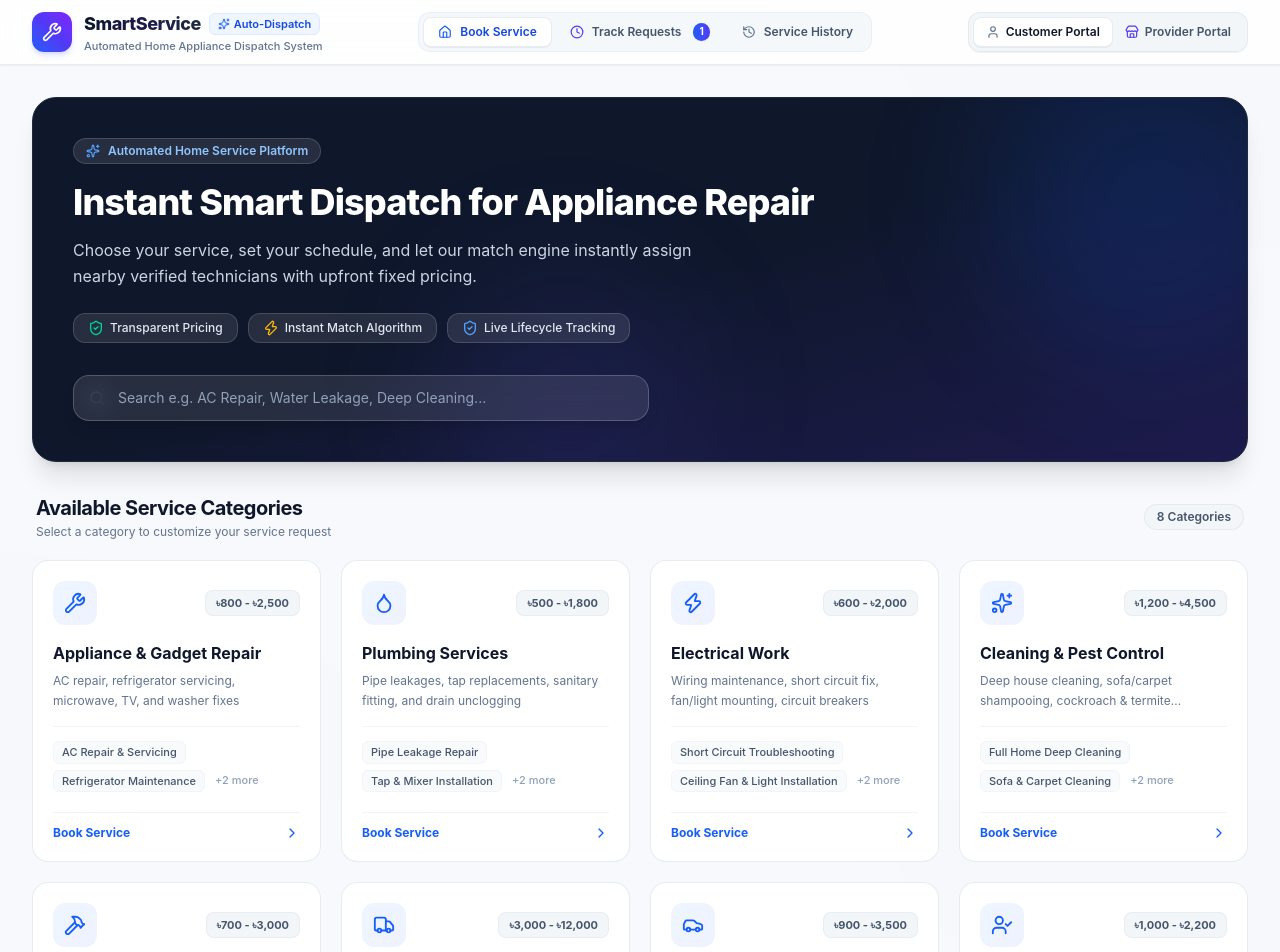
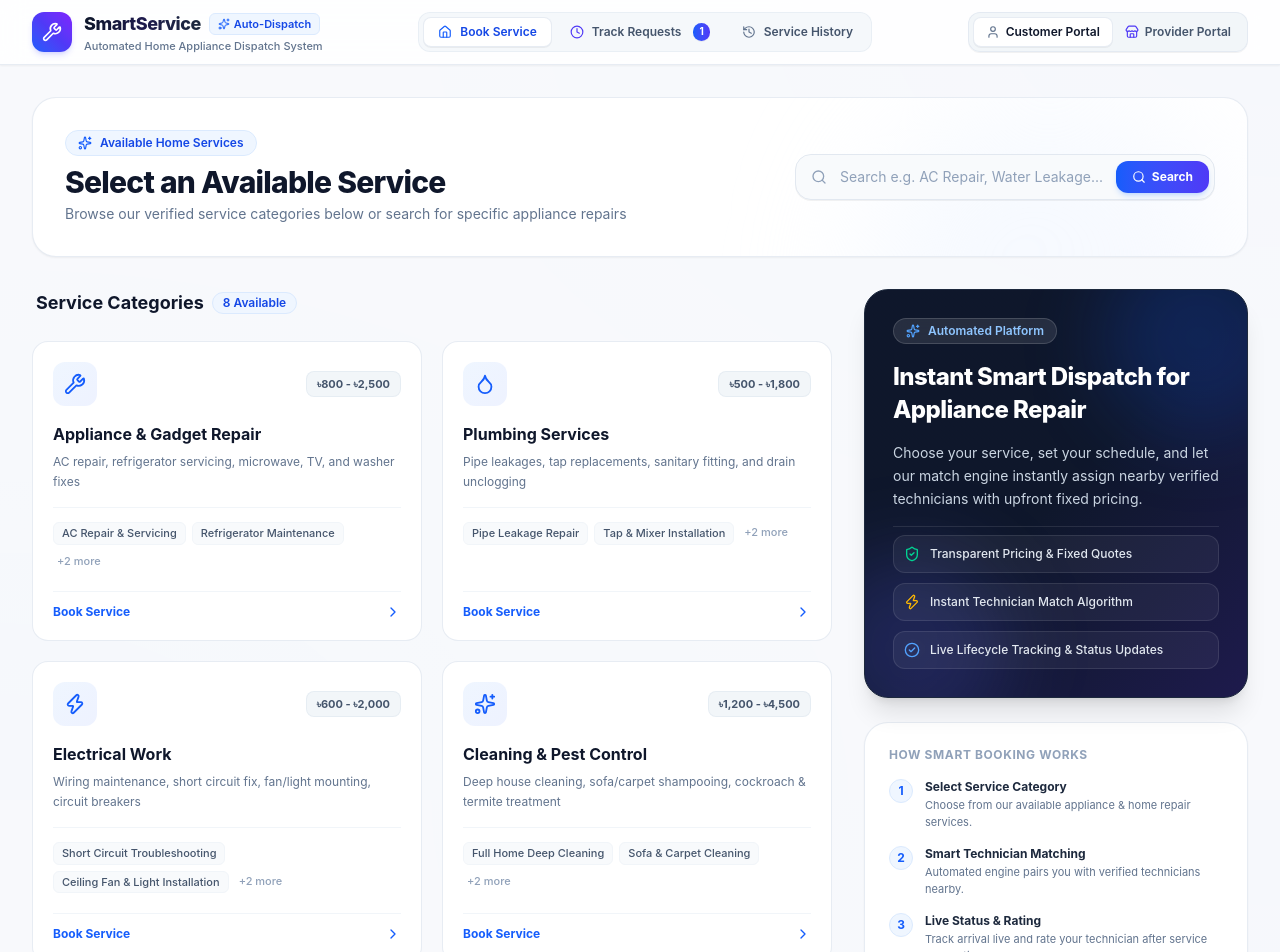
Before and after one commit to Shahriyar-Rahim/SSMS_hackathon1, a React (Vite) app in the folder frontend/: page / in a window 1280 px wide. Shown: the top 952 px of the page. Built offline with nearby package versions, Linux system fonts and the light colour scheme.

Commit message:
changed the frontend interface-p

```diff
--- a/frontend/src/components/Customer/CategoryGrid.jsx
+++ b/frontend/src/components/Customer/CategoryGrid.jsx
@@ -11,7 +11,9 @@ import {
   Search,
   ChevronRight,
   ShieldCheck,
-  ZapIcon
+  ZapIcon,
+  CheckCircle2,
+  X
 } from 'lucide-react';
 
 const ICON_MAP = {
@@ -28,6 +30,10 @@ const ICON_MAP = {
 export const CategoryGrid = ({ categories, onSelectCategory }) => {
   const [searchQuery, setSearchQuery] = useState('');
 
+  const handleSearchSubmit = (e) => {
+    e.preventDefault();
+  };
+
   const filteredCategories = categories.filter(cat =>
     cat.name.toLowerCase().includes(searchQuery.toLowerCase()) ||
     cat.description.toLowerCase().includes(searchQuery.toLowerCase()) ||
@@ -36,74 +42,93 @@ export const CategoryGrid = ({ categories, onSelectCategory }) => {
 
   return (
     <div className="space-y-8">
-      {/* Hero Banner / Quick Intro */}
-      <div className="relative bg-gradient-to-br from-slate-900 via-slate-900 to-indigo-950 text-white rounded-3xl p-7 sm:p-10 shadow-xl overflow-hidden border border-slate-800">
-        {/* Background glow effects */}
-        <div className="absolute top-0 right-0 -mr-16 -mt-16 w-80 h-80 bg-blue-600/15 rounded-full blur-3xl pointer-events-none" />
-        <div className="absolute bottom-0 left-1/3 -mb-16 w-64 h-64 bg-indigo-500/10 rounded-full blur-3xl pointer-events-none" />
+      {/* Top Header with Search Bar & Button */}
+      <div className="bg-white border border-slate-200/80 rounded-3xl p-6 sm:p-8 shadow-xs relative overflow-hidden">
+        <div className="absolute top-0 right-0 w-96 h-96 bg-gradient-to-br from-blue-50/60 to-indigo-50/40 rounded-full blur-3xl -z-0 pointer-events-none" />
 
-        <div className="relative z-10 max-w-3xl">
-          <div className="inline-flex items-center gap-2 px-3 py-1 rounded-full bg-white/10 backdrop-blur-md border border-white/15 text-blue-300 text-xs font-semibold mb-4 shadow-2xs">
-            <Sparkles className="w-3.5 h-3.5 text-blue-400" /> Automated Home Service Platform
+        <div className="relative z-10 flex flex-col md:flex-row md:items-center justify-between gap-6">
+          <div>
+            <div className="inline-flex items-center gap-2 px-3 py-1 rounded-full bg-blue-50 border border-blue-100 text-blue-700 text-xs font-semibold mb-2">
+              <Sparkles className="w-3.5 h-3.5 text-blue-600" /> Available Home Services
+            </div>
+            <h1 className="text-2xl sm:text-3xl font-extrabold text-slate-900 tracking-tight">
+              Select an Available Service
+            </h1>
+            <p className="text-sm text-slate-500 mt-1">
+              Browse our verified service categories below or search for specific appliance repairs
+            </p>
           </div>
 
-          <h1 className="text-2xl sm:text-4xl font-extrabold text-white tracking-tight leading-tight">
-            Instant Smart Dispatch for Appliance Repair
-          </h1>
-          <p className="mt-3 text-slate-300 text-sm sm:text-base leading-relaxed max-w-2xl font-normal">
-            Choose your service, set your schedule, and let our match engine instantly assign nearby verified technicians with upfront fixed pricing.
-          </p>
-
-          <div className="mt-6 flex flex-wrap gap-2.5 text-xs font-medium">
-            <span className="flex items-center gap-1.5 bg-white/10 backdrop-blur-md border border-white/15 px-3.5 py-1.5 rounded-xl text-slate-200 shadow-2xs">
-              <ShieldCheck className="w-4 h-4 text-emerald-400" /> Transparent Pricing
-            </span>
-            <span className="flex items-center gap-1.5 bg-white/10 backdrop-blur-md border border-white/15 px-3.5 py-1.5 rounded-xl text-slate-200 shadow-2xs">
-              <ZapIcon className="w-4 h-4 text-amber-400" /> Instant Match Algorithm
-            </span>
-            <span className="flex items-center gap-1.5 bg-white/10 backdrop-blur-md border border-white/15 px-3.5 py-1.5 rounded-xl text-slate-200 shadow-2xs">
-              <ShieldCheck className="w-4 h-4 text-blue-400" /> Live Lifecycle Tracking
-            </span>
-          </div>
-        </div>
-
-        {/* Search Bar */}
-        <div className="mt-8 relative max-w-xl z-10">
-          <Search className="absolute left-4 top-1/2 -translate-y-1/2 w-4 h-4 text-slate-400" />
+          {/* Search Bar with Explicit Search Button */}
+          <form onSubmit={handleSearchSubmit} className="w-full md:w-auto min-w-[300px] sm:min-w-[380px] lg:min-w-[420px]">
+            <div className="relative flex items-center">
+              <Search className="absolute left-4 w-4 h-4 text-slate-400 pointer-events-none" />
               <input
                 type="text"
                 value={searchQuery}
                 onChange={(e) => setSearchQuery(e.target.value)}
-            placeholder="Search e.g. AC Repair, Water Leakage, Deep Cleaning..."
-            className="w-full pl-11 pr-4 py-3 bg-white/10 backdrop-blur-md border border-white/20 rounded-2xl text-sm text-white placeholder:text-slate-400 focus:outline-none focus:ring-2 focus:ring-blue-400 focus:bg-white focus:text-slate-900 focus:placeholder:text-slate-400 transition-all duration-200 shadow-lg"
+                placeholder="Search e.g. AC Repair, Water Leakage..."
+                className="w-full pl-11 pr-28 py-3 bg-slate-50 border border-slate-200 rounded-2xl text-sm text-slate-900 placeholder:text-slate-400 focus:outline-none focus:ring-2 focus:ring-blue-600 focus:bg-white transition-all shadow-2xs"
               />
+              {searchQuery && (
+                <button
+                  type="button"
+                  onClick={() => setSearchQuery('')}
+                  className="absolute right-24 text-slate-400 hover:text-slate-600 p-1"
+                >
+                  <X className="w-4 h-4" />
+                </button>
+              )}
+              <button
+                type="submit"
+                className="absolute right-1.5 px-4 py-2 bg-gradient-to-r from-blue-600 to-indigo-600 hover:from-blue-700 hover:to-indigo-700 text-white font-bold text-xs rounded-xl transition-all shadow-md shadow-blue-500/20 flex items-center gap-1.5 active:scale-95"
+              >
+                <Search className="w-3.5 h-3.5" />
+                Search
+              </button>
+            </div>
+          </form>
         </div>
       </div>
 
-      {/* Category List Header */}
-      <div>
-        <div className="flex items-center justify-between mb-5 px-1">
-          <div>
-            <h2 className="text-xl font-bold text-slate-900 tracking-tight">Available Service Categories</h2>
-            <p className="text-xs text-slate-500 mt-0.5">Select a category to customize your service request</p>
-          </div>
-          <span className="text-xs font-semibold text-slate-600 bg-slate-100/90 px-3 py-1 rounded-full border border-slate-200/80">
-            {filteredCategories.length} Categories
+      {/* Main 2-Column Section: Available Services on Left (Very Top), Basic Texts on Right */}
+      <div className="grid grid-cols-1 lg:grid-cols-12 gap-8 items-start">
+
+        {/* LEFT COLUMN: Available Services Grid (Very Top) */}
+        <div className="lg:col-span-8 space-y-6">
+          <div className="flex items-center justify-between px-1">
+            <h2 className="text-lg font-bold text-slate-900 flex items-center gap-2">
+              <span>Service Categories</span>
+              <span className="text-xs font-semibold text-blue-700 bg-blue-50 border border-blue-100 px-2.5 py-0.5 rounded-full">
+                {filteredCategories.length} Available
               </span>
+            </h2>
+            {searchQuery && (
+              <button
+                onClick={() => setSearchQuery('')}
+                className="text-xs font-semibold text-slate-500 hover:text-blue-600 underline"
+              >
+                Show all categories
+              </button>
+            )}
           </div>
 
           {filteredCategories.length === 0 ? (
-          <div className="p-12 text-center bg-white border border-slate-200/80 rounded-2xl shadow-xs">
-            <p className="text-slate-600 font-medium text-sm">No service categories found for "{searchQuery}"</p>
+            <div className="p-12 text-center bg-white border border-slate-200/80 rounded-3xl shadow-xs space-y-3">
+              <div className="w-12 h-12 rounded-full bg-slate-100 text-slate-400 flex items-center justify-center mx-auto">
+                <Search className="w-6 h-6" />
+              </div>
+              <p className="text-slate-700 font-bold text-base">No services found for "{searchQuery}"</p>
+              <p className="text-slate-500 text-xs">Try searching for AC, Plumbing, Electrical, or Appliance Repair</p>
               <button
                 onClick={() => setSearchQuery('')}
-              className="mt-3 px-4 py-1.5 rounded-xl text-xs font-bold text-blue-600 bg-blue-50 border border-blue-100 hover:bg-blue-100 transition-colors"
+                className="mt-2 px-4 py-2 rounded-xl text-xs font-bold text-blue-600 bg-blue-50 border border-blue-100 hover:bg-blue-100 transition-colors"
               >
-              Clear Search Query
+                Clear Search Filter
               </button>
             </div>
           ) : (
-          <div className="grid grid-cols-1 sm:grid-cols-2 lg:grid-cols-4 gap-5">
+            <div className="grid grid-cols-1 sm:grid-cols-2 gap-5">
               {filteredCategories.map((category) => {
                 const IconComponent = ICON_MAP[category.iconName] || Wrench;
                 return (
@@ -154,6 +179,86 @@ export const CategoryGrid = ({ categories, onSelectCategory }) => {
             </div>
           )}
         </div>
+
+        {/* RIGHT COLUMN: Basic Texts & Information Sidebar */}
+        <div className="lg:col-span-4 space-y-6">
+          {/* Main Info Card / Hero Banner on Right */}
+          <div className="relative bg-gradient-to-br from-slate-900 via-slate-900 to-indigo-950 text-white rounded-3xl p-6 sm:p-7 shadow-xl overflow-hidden border border-slate-800">
+            {/* Glow background accents */}
+            <div className="absolute top-0 right-0 -mr-12 -mt-12 w-48 h-48 bg-blue-600/20 rounded-full blur-2xl pointer-events-none" />
+            <div className="absolute bottom-0 left-0 -ml-12 -mb-12 w-48 h-48 bg-indigo-500/20 rounded-full blur-2xl pointer-events-none" />
+
+            <div className="relative z-10 space-y-4">
+              <div className="inline-flex items-center gap-2 px-3 py-1 rounded-full bg-white/10 backdrop-blur-md border border-white/15 text-blue-300 text-xs font-semibold">
+                <Sparkles className="w-3.5 h-3.5 text-blue-400" /> Automated Platform
+              </div>
+
+              <h2 className="text-xl sm:text-2xl font-extrabold text-white tracking-tight leading-snug">
+                Instant Smart Dispatch for Appliance Repair
+              </h2>
+
+              <p className="text-slate-300 text-xs sm:text-sm leading-relaxed font-normal">
+                Choose your service, set your schedule, and let our match engine instantly assign nearby verified technicians with upfront fixed pricing.
+              </p>
+
+              <div className="pt-2 border-t border-white/10 space-y-2.5 text-xs font-medium text-slate-200">
+                <div className="flex items-center gap-2.5 bg-white/5 border border-white/10 p-2.5 rounded-xl">
+                  <ShieldCheck className="w-4 h-4 text-emerald-400 shrink-0" />
+                  <span>Transparent Pricing & Fixed Quotes</span>
+                </div>
+                <div className="flex items-center gap-2.5 bg-white/5 border border-white/10 p-2.5 rounded-xl">
+                  <ZapIcon className="w-4 h-4 text-amber-400 shrink-0" />
+                  <span>Instant Technician Match Algorithm</span>
+                </div>
+                <div className="flex items-center gap-2.5 bg-white/5 border border-white/10 p-2.5 rounded-xl">
+                  <CheckCircle2 className="w-4 h-4 text-blue-400 shrink-0" />
+                  <span>Live Lifecycle Tracking & Status Updates</span>
+                </div>
+              </div>
+            </div>
+          </div>
+
+          {/* Basic Information / How It Works Card */}
+          <div className="bg-white border border-slate-200/80 rounded-3xl p-6 shadow-xs space-y-4">
+            <h3 className="text-xs font-bold text-slate-400 tracking-wider uppercase">
+              How Smart Booking Works
+            </h3>
+
+            <ul className="space-y-4">
+              <li className="flex items-start gap-3">
+                <span className="w-6 h-6 rounded-full bg-blue-50 text-blue-600 font-bold text-xs flex items-center justify-center shrink-0 border border-blue-100">
+                  1
+                </span>
+                <div>
+                  <h4 className="text-xs font-bold text-slate-800">Select Service Category</h4>
+                  <p className="text-[11px] text-slate-500 mt-0.5">Choose from our available appliance & home repair services.</p>
+                </div>
+              </li>
+
+              <li className="flex items-start gap-3">
+                <span className="w-6 h-6 rounded-full bg-blue-50 text-blue-600 font-bold text-xs flex items-center justify-center shrink-0 border border-blue-100">
+                  2
+                </span>
+                <div>
+                  <h4 className="text-xs font-bold text-slate-800">Smart Technician Matching</h4>
+                  <p className="text-[11px] text-slate-500 mt-0.5">Automated engine pairs you with verified technicians nearby.</p>
+                </div>
+              </li>
+
+              <li className="flex items-start gap-3">
+                <span className="w-6 h-6 rounded-full bg-blue-50 text-blue-600 font-bold text-xs flex items-center justify-center shrink-0 border border-blue-100">
+                  3
+                </span>
+                <div>
+                  <h4 className="text-xs font-bold text-slate-800">Live Status & Rating</h4>
+                  <p className="text-[11px] text-slate-500 mt-0.5">Track arrival live and rate your technician after service completion.</p>
+                </div>
+              </li>
+            </ul>
+          </div>
+        </div>
+
+      </div>
     </div>
   );
 };
```
Lines whose indentation alone changed are shown as unchanged.
